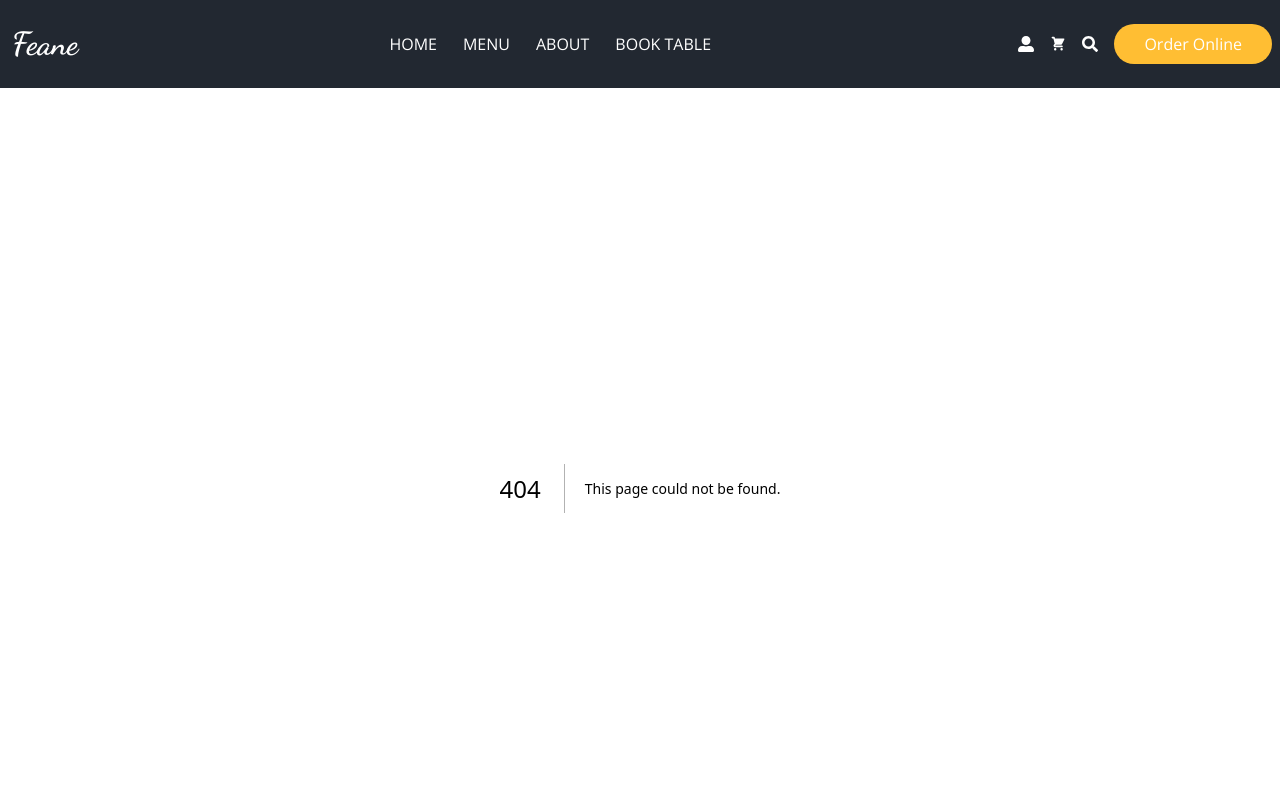
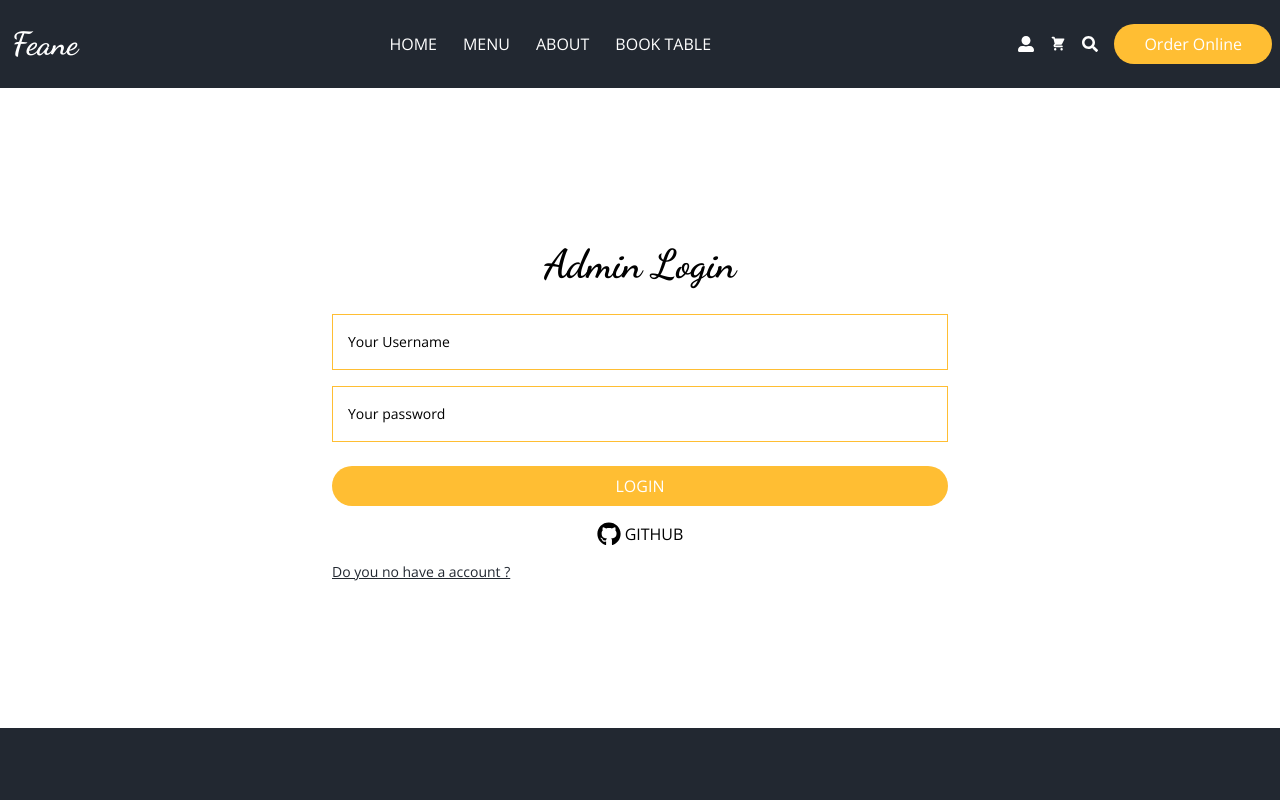
Before and after one commit to mehmetulker/food-order-next.js-project, a Next.js app: page /auth/admin in a window 1280 px wide. Before the commit this address had no page. Shown: the top 800 px of the page. Built offline with nearby package versions, Linux system fonts and the light colour scheme.

Commit message:
feat(Admin,admin): add Admin component

```diff
--- /dev/null
+++ b/app/auth/admin/page.jsx
@@ -0,0 +1,12 @@
+import AdminLogin from "@/components/auth/Admin";
+import React from "react";
+
+const AdminPage = () => {
+  return (
+    <div>
+      <AdminLogin />
+    </div>
+  );
+};
+
+export default AdminLogin;
--- /dev/null
+++ b/components/auth/Admin.jsx
@@ -0,0 +1,90 @@
+"use client";
+import { useFormik } from "formik";
+import { adminSchema } from "@/schemas/admin";
+import Link from "next/link";
+import Input from "@/components/form/Input";
+import Title from "@/components/ui/Title";
+import { FaGithub } from "react-icons/fa";
+
+const AdminLogin = () => {
+  const onSubmit = async (values, actions) => {
+    await new Promise((resolve) => setTimeout(resolve, 4000));
+    actions.resetForm();
+  };
+
+  const { values, errors, touched, handleSubmit, handleChange, handleBlur } =
+    useFormik({
+      initialValues: {
+        username: "",
+        password: "",
+      },
+      onSubmit,
+      validationSchema: adminSchema,
+    });
+
+  const inputs = [
+    {
+      id: 1,
+      name: "username",
+      type: "text",
+      placeholder: "Your Username",
+      value: values.username,
+      errorMessage: errors.username,
+      touched: touched.username,
+    },
+    {
+      id: 2,
+      name: "password",
+      type: "password",
+      placeholder: "Your password ",
+      value: values.password,
+      errorMessage: errors.password,
+      touched: touched.password,
+    },
+  ];
+  return (
+    <div className="container mx-auto ">
+      <div className="flex flex-col justify-center items-center h-[80vh] w-full sm:w-1/2 mx-auto">
+        <div className="text-center">
+          <Title addClass="text-[40px]">Admin Login</Title>
+        </div>
+        <form
+          className=" flex flex-col gap-4 w-full px-3 mt-5 "
+          onSubmit={handleSubmit}
+        >
+          {inputs.map((input) => (
+            <Input
+              key={input.id}
+              {...input}
+              onChange={handleChange}
+              onBlur={handleBlur}
+            />
+          ))}
+        </form>
+        <div className="flex flex-col gap-4 w-full mt-6 px-3 ">
+          <button onClick={handleSubmit} className="btn-primary " type="submit">
+            LOGIN
+          </button>
+          <button
+            onClick={handleSubmit}
+            className="btn-secondary  flex items-center justify-center gap-1"
+            type="submit"
+          >
+            <span className="text-2xl">
+              <FaGithub />
+            </span>
+            GITHUB
+          </button>
+          <Link
+            href="/auth/register"
+            className="text-start underline text-sm  text-secondary"
+          >
+            <span>Do you no have a account ?</span>
+          </Link>
+        </div>
+      </div>
+    </div>
+  );
+};
+
+export default AdminLogin;
```
